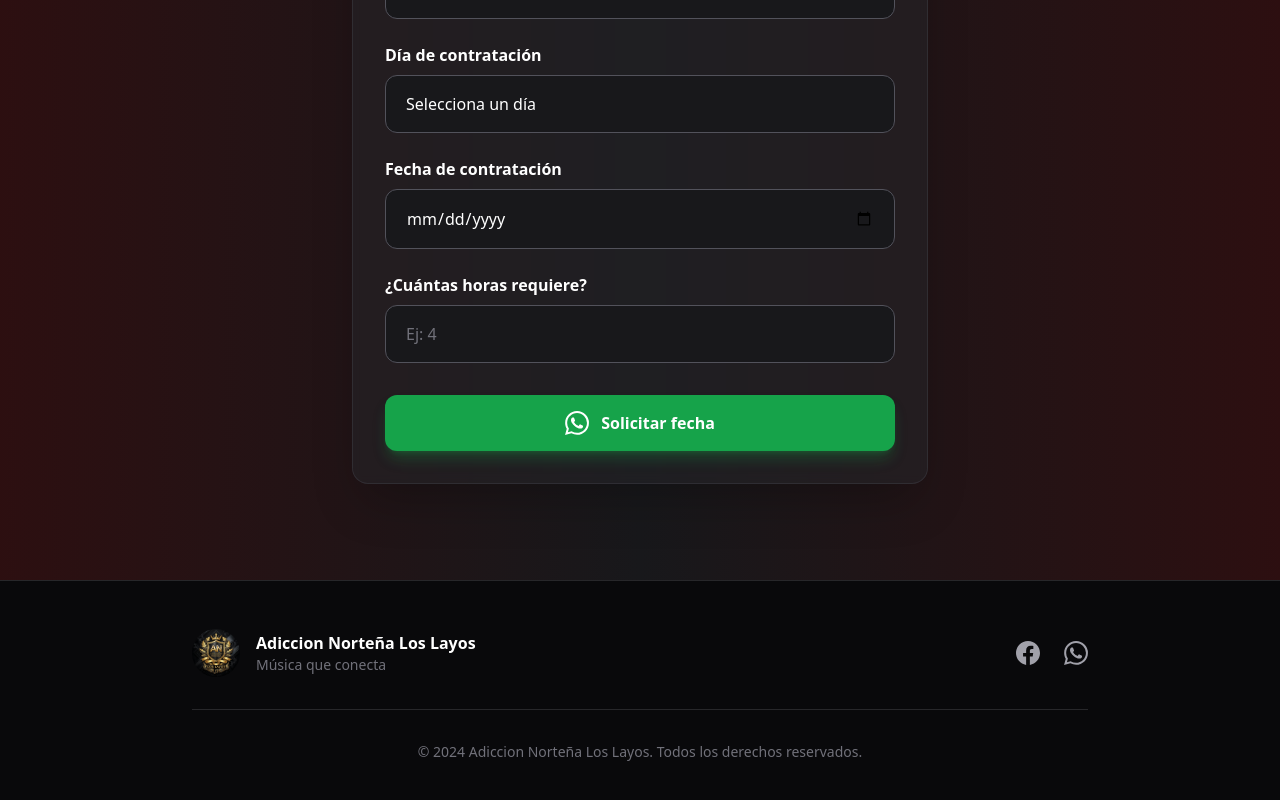
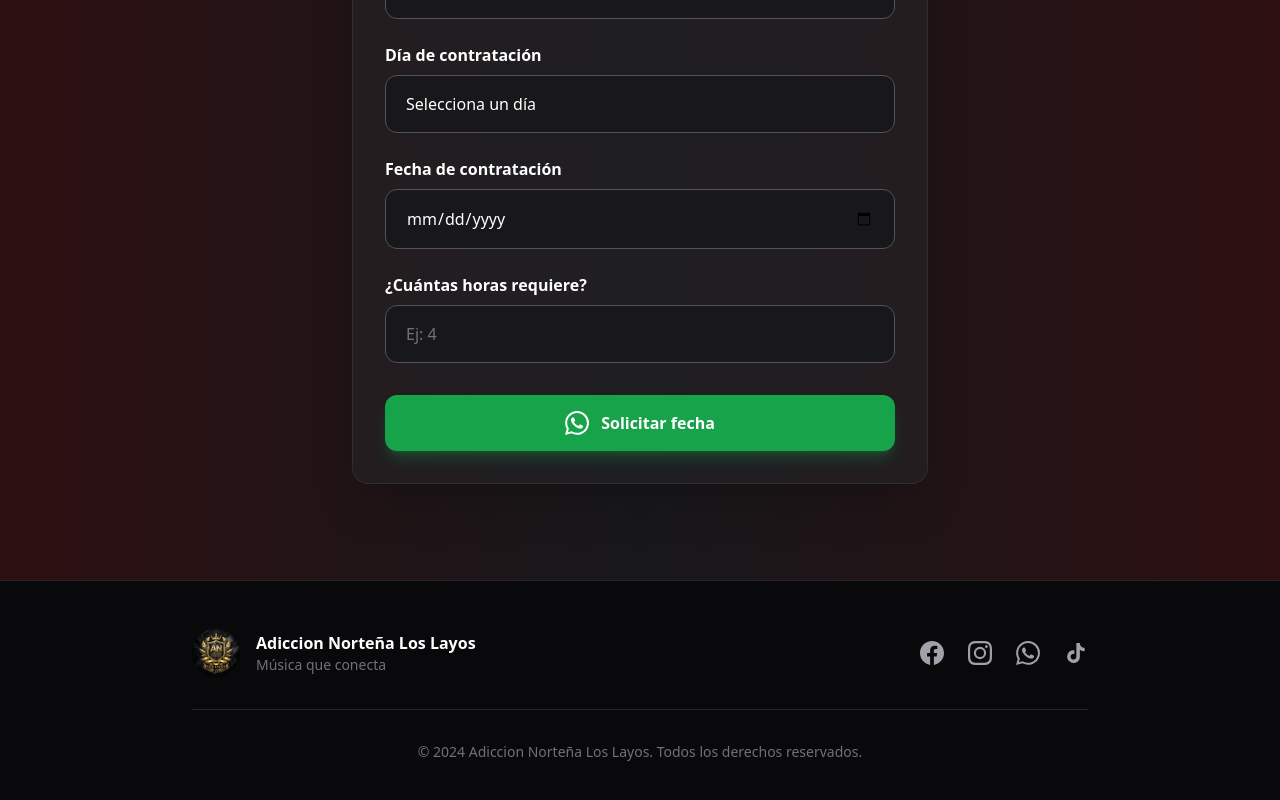
Before and after one commit to Hilary97/Proyecto_Bootcamp, a React (Vite) app in the folder los-layos-app/: page / in a window 1280 px wide. Shown: the part 2867-3667 px from the top of the page. Built offline with nearby package versions, Linux system fonts and the light colour scheme.

Commit message:
feat: add social media icons (instagram, whatsapp, tiktok) to footer

```diff
--- a/los-layos-app/src/App.jsx
+++ b/los-layos-app/src/App.jsx
@@ -471,7 +471,20 @@ function App() {
                 </svg>
               </a>
               <a
-                href="https://wa.me/message/EW4LOCEM23ERM1"
+                href="https://www.instagram.com/anloslayos?igsh=d2FpcXlqdDMzbTFm"
+                target="_blank"
+                rel="noopener noreferrer"
+                className="text-zinc-400 hover:text-pink-500 transition"
+              >
+                <svg
+                  className="w-6 h-6"
+                  fill="currentColor"
+                  viewBox="0 0 24 24"
+                >
+                  <path d="M12 2.163c3.204 0 3.584.012 4.85.07 3.252.148 4.771 1.691 4.919 4.919.058 1.265.069 1.645.069 4.849 0 3.205-.012 3.584-.069 4.849-.149 3.225-1.664 4.771-4.919 4.919-1.266.058-1.644.07-4.85.07-3.204 0-3.584-.012-4.849-.07-3.26-.149-4.771-1.699-4.919-4.92-.058-1.265-.07-1.644-.07-4.849 0-3.204.012-3.584.07-4.849.149-3.227 1.664-4.771 4.919-4.919 1.266-.057 1.645-.069 4.849-.069zM12 0C8.741 0 8.333.014 7.053.072 2.695.272.273 2.69.073 7.052.014 8.333 0 8.741 0 12c0 3.259.014 3.668.072 4.948.2 4.358 2.618 6.78 6.98 6.98C8.333 23.986 8.741 24 12 24c3.259 0 3.668-.014 4.948-.072 4.354-.2 6.782-2.618 6.979-6.98.059-1.28.073-1.689.073-4.948 0-3.259-.014-3.667-.072-4.947-.196-4.354-2.617-6.78-6.979-6.98-1.281-.059-1.69-.073-4.949-.073zm0 5.838a6.162 6.162 0 100 12.324 6.162 6.162 0 000-12.324zM12 16a4 4 0 110-8 4 4 0 010 8zm6.406-11.845a1.44 1.44 0 100 2.881 1.44 1.44 0 000-2.881z" />
+                </svg>
+              </a>
+              <a
                 href="https://wa.me/3313023706"
                 target="_blank"
                 rel="noopener noreferrer"
@@ -483,6 +496,20 @@ function App() {
                   viewBox="0 0 24 24"
                 >
                   <path d="M17.472 14.382c-.297-.149-1.758-.867-2.03-.967-.273-.099-.471-.148-.67.15-.197.297-.767.966-.94 1.164-.173.199-.347.223-.644.075-.297-.15-1.255-.463-2.39-1.475-.883-.788-1.48-1.761-1.653-2.059-.173-.297-.018-.458.13-.606.134-.133.298-.347.446-.52.149-.174.198-.298.298-.497.099-.198.05-.371-.025-.52-.075-.149-.669-1.612-.916-2.207-.242-.579-.487-.5-.669-.51-.173-.008-.371-.01-.57-.01-.198 0-.52.074-.792.372-.272.297-1.04 1.016-1.04 2.479 0 1.462 1.065 2.875 1.213 3.074.149.198 2.096 3.2 5.077 4.487.709.306 1.262.489 1.694.625.712.227 1.36.195 1.871.118.571-.085 1.758-.719 2.006-1.413.248-.694.248-1.289.173-1.413-.074-.124-.272-.198-.57-.347m-5.421 7.403h-.004a9.87 9.87 0 01-5.031-1.378l-.361-.214-3.741.982.998-3.648-.235-.374a9.86 9.86 0 01-1.51-5.26c.001-5.45 4.436-9.884 9.888-9.884 2.64 0 5.122 1.03 6.988 2.898a9.825 9.825 0 012.893 6.994c-.003 5.45-4.437 9.884-9.885 9.884m8.413-18.297A11.815 11.815 0 0012.05 0C5.495 0 .16 5.335.157 11.892c0 2.096.547 4.142 1.588 5.945L.057 24l6.305-1.654a11.882 11.882 0 005.683 1.448h.005c6.554 0 11.89-5.335 11.893-11.893a11.821 11.821 0 00-3.48-8.413z" />
+                </svg>
+              </a>
+              <a
+                href="https://www.tiktok.com/@adiccionnortenaloslayos"
+                target="_blank"
+                rel="noopener noreferrer"
+                className="text-zinc-400 hover:text-red-500 transition"
+              >
+                <svg
+                  className="w-6 h-6"
+                  fill="currentColor"
+                  viewBox="0 0 24 24"
+                >
+                  <path d="M19.59 6.69a4.83 4.83 0 01-3.77-4.25V2h-3.45v13.67a2.89 2.89 0 01-5.2 1.74 2.89 2.89 0 012.31-4.64 2.93 2.93 0 01.88.13V9.4a6.84 6.84 0 00-1-.05A6.33 6.33 0 005 20.1a6.34 6.34 0 0010.86-4.43v-7a8.16 8.16 0 004.77 1.52v-3.4a4.85 4.85 0 01-1-.04z" />
                 </svg>
               </a>
             </div>
```
